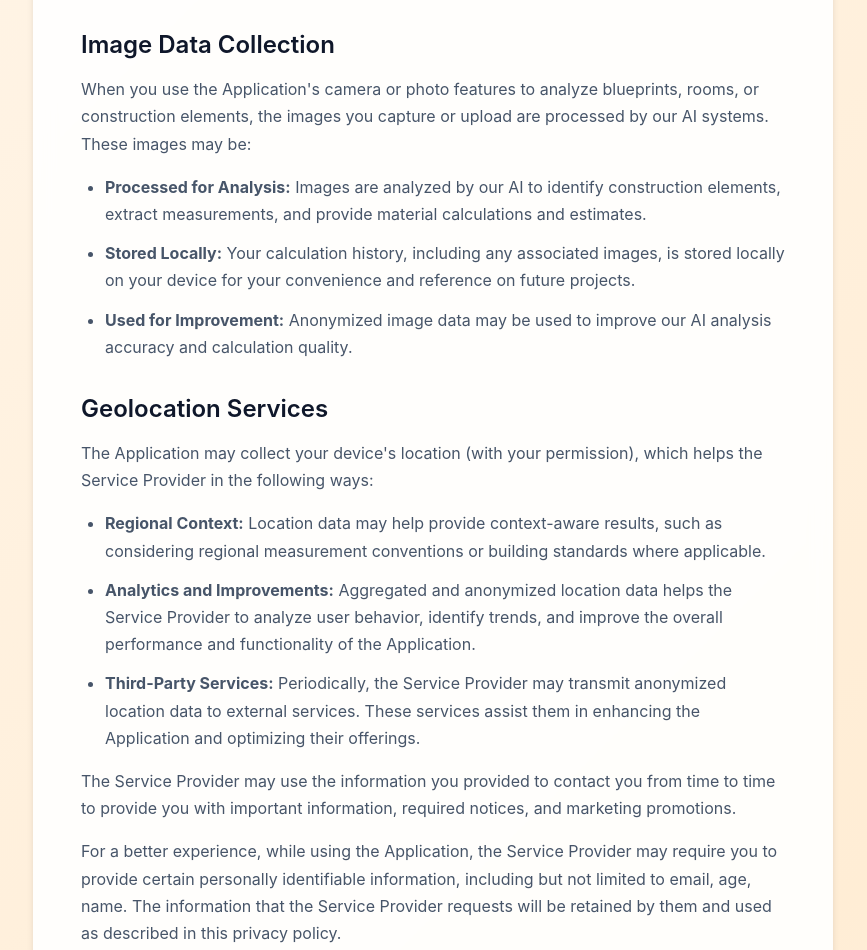
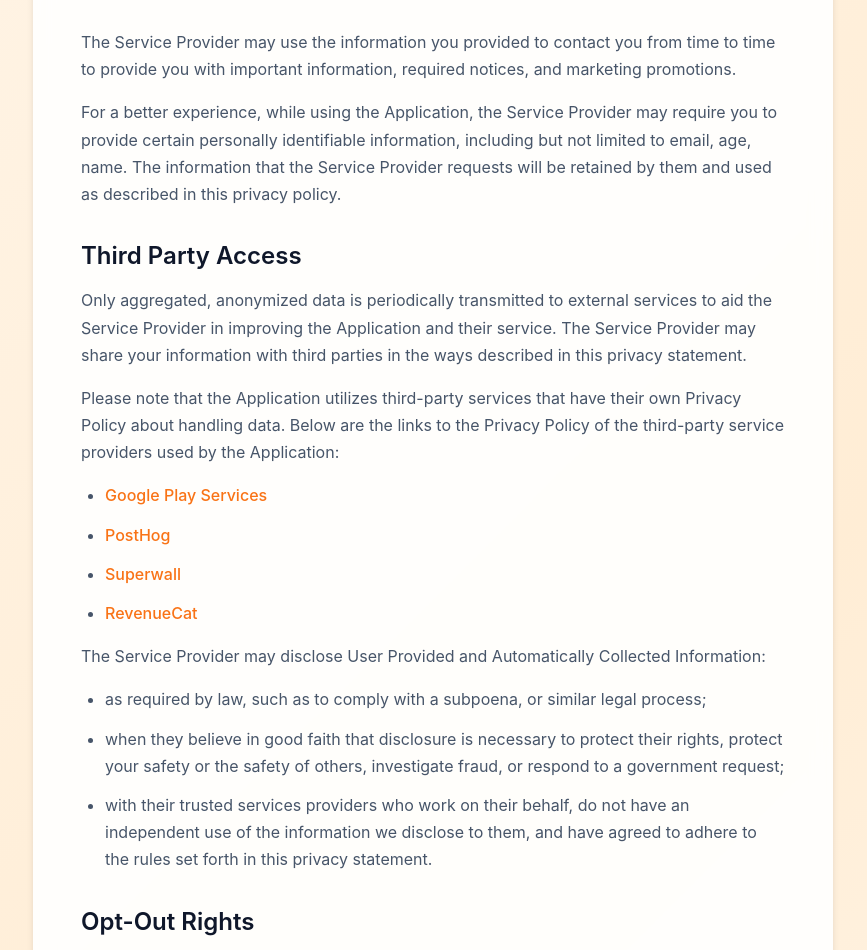
Before and after one commit to men3malgmatti/construction-calculator-landing-page, a plain HTML site: page privacy.html in a window 1280 px wide. Shown: the part 808-1758 px from the top of the page, without its empty margins (207-1074 px from the left). Drawn offline with Linux system fonts and the light colour scheme.

Commit message:
Remove outdated sections on image data collection and geolocation services from privacy policy

```diff
--- a/privacy.html
+++ b/privacy.html
@@ -51,35 +51,6 @@
         </section>
 
         <section class="legal-section">
-          <h2 class="legal-heading">Image Data Collection</h2>
-          <p class="legal-text">
-            When you use the Application's camera or photo features to analyze blueprints, rooms, or construction elements,
-            the images you capture or upload are processed by our AI systems. These images may be:
-          </p>
-          <ul class="legal-list">
-            <li><strong>Processed for Analysis:</strong> Images are analyzed by our AI to identify construction elements, extract
-              measurements, and provide material calculations and estimates.</li>
-            <li><strong>Stored Locally:</strong> Your calculation history, including any associated images, is stored locally on your
-              device for your convenience and reference on future projects.</li>
-            <li><strong>Used for Improvement:</strong> Anonymized image data may be used to improve our AI analysis accuracy and
-              calculation quality.</li>
-          </ul>
-        </section>
-
-        <section class="legal-section">
-          <h2 class="legal-heading">Geolocation Services</h2>
-          <p class="legal-text">
-            The Application may collect your device's location (with your permission), which helps the Service Provider in the
-            following ways:
-          </p>
-          <ul class="legal-list">
-            <li><strong>Regional Context:</strong> Location data may help provide context-aware results, such as considering regional
-              measurement conventions or building standards where applicable.</li>
-            <li><strong>Analytics and Improvements:</strong> Aggregated and anonymized location data helps the Service Provider to
-              analyze user behavior, identify trends, and improve the overall performance and functionality of the Application.</li>
-            <li><strong>Third-Party Services:</strong> Periodically, the Service Provider may transmit anonymized location data to
-              external services. These services assist them in enhancing the Application and optimizing their offerings.</li>
-          </ul>
           <p class="legal-text">
             The Service Provider may use the information you provided to contact you from time to time to provide you with important
             information, required notices, and marketing promotions.
```
